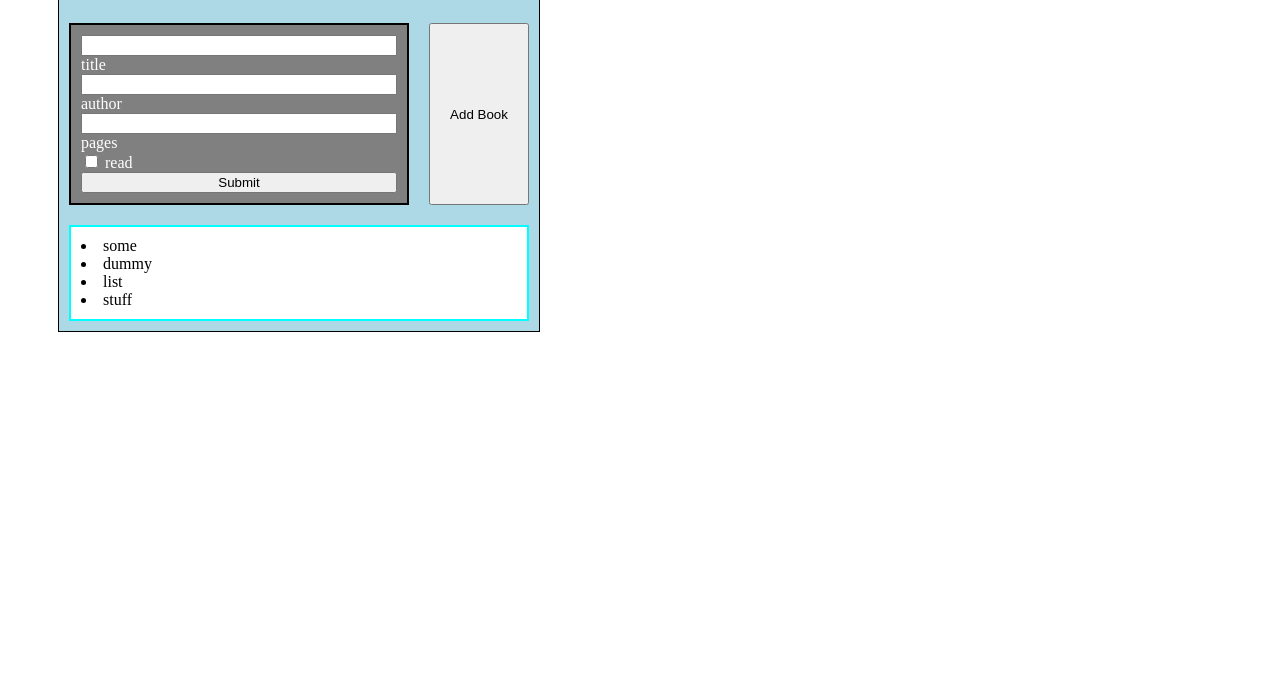
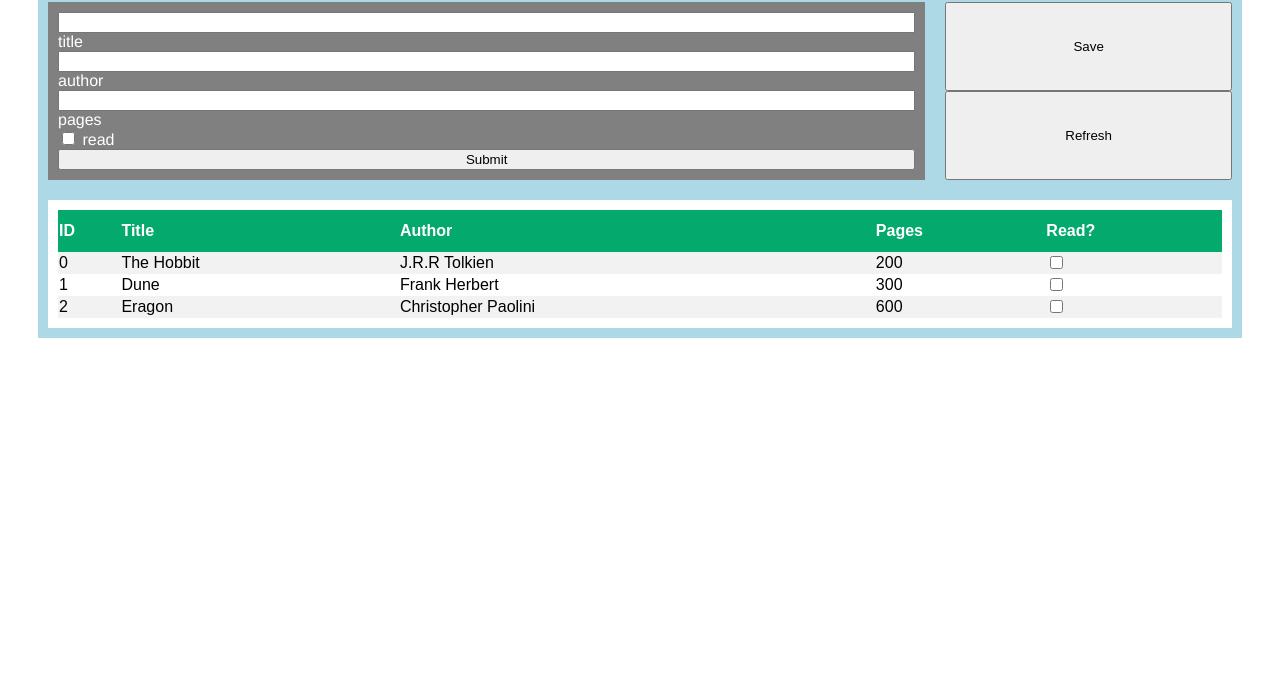
Before and after one commit to gl0bix/simpleLibrary, a plain HTML site: page index.html in a window 1280 px wide. Shown: the part 117-800 px from the top of the page. Drawn offline with Linux system fonts and the light colour scheme.

Commit message:
add and display books

```diff
--- a/index.html
+++ b/index.html
@@ -3,7 +3,6 @@
 <meta charset="UTF-8">
 <title>Library</title>
 <link rel="stylesheet" href="library.css">
-
 <body>
 
     <div class="container">
@@ -24,17 +23,15 @@
         </form>
 
         <div class="side" name="buttons">
-            <button class="button button-add">Add Book</button>
+            <button class="button button-save" id="save">Save</button>
+            <button class="button button-refresh" id="refresh">Refresh</button>
         </div>
         <div class="footer" name="libraryList" id="libraryList">
-            <li>some </li>
-            <li>dummy</li>
-            <li>list</li>
-            <li>stuff</li>
+            <table class="library-table" name="library-table" id="library-table">
+
+            </table>
         </div>
-
     </div>
-
     <script src="library.js"></script>
 </body>
 
--- a/library.css
+++ b/library.css
@@ -1,40 +1,59 @@
+body {
+    font-family: 'Franklin Gothic Medium', 'Arial Narrow', Arial, sans-serif;
+}
+
 .container {
-    margin: 50px;
+    margin: 30px;
     padding: 10px;
-    width: fit-content;
+    width: max;
     height: auto;
     background-color: lightblue;
     display: grid;
-    grid-template-columns: 100px 100px 100px 100px;
-    grid-template-rows: auto;
     grid-template-areas:
-    "header header header header"
-    "main main main sidebar"
-    "footer footer footer footer";
+    "h h h h"
+    "m m  m s"
+    "f f f f";
     gap: 20px;
-    border: 1px solid black;
 }
 
 .header {
-    grid-area: header;
+    grid-area: h;
 }
 .main {
     color: white;
     padding: 10px;
-    border: 2px solid black;
     background-color: grey;
     display: grid;
-    grid-area: main;
+    grid-area: m;
 }
 .side {
     display: grid;
-    grid-area: sidebar;
+    grid-area: s;
 }
 .footer {
+    display: grid;
     padding: 10px;
-    border: 2px solid cyan;
     background-color: white;
-    grid-area: footer;
+    grid-area: f;
+    align-content: stretch;
+}
+
+.library-table {
+    font-family: Arial, Helvetica, sans-serif;
+    border-collapse: collapse;
+    width: 100%;
+}
+
+.library-table tr:nth-child(even){background-color: #f2f2f2;}
+
+.library-table tr:hover {background-color: #ddd;}
+
+.library-table th{
+    padding-top: 12px;
+    padding-bottom: 12px;
+    text-align: left;
+    background-color: #04AA6D;
+    color: white;
 }
 
 .button {
@@ -42,7 +61,7 @@
 }
 
 .button:hover {
-  color: grey;
+    color: grey;
 }
 
 .button-add {
--- a/library.js
+++ b/library.js
@@ -8,11 +8,19 @@ const pagesInput = document.querySelector('#pages');
 const readInput = document.querySelector('#read');
 
 const submit = document.querySelector('#submit');
+const save = document.querySelector('#save');
+const refresh = document.querySelector('#refresh');
 
-let list = document.querySelector('#libraryList')
+let table = document.querySelector('#library-table');
+
+let ID = 0;
 
 const Book = {
+
+    //include shared variable for id
+
     init: function (title, author, pages, read) {
+        this.id = ID++;
         this.title = title;
         this.author = author;
         this.pages = pages;
@@ -40,11 +48,38 @@ function addBook(e) {
 }
 
 function displayBooks() {
-    let result = "";
+    //fix double entries
+    let result = `
+    <tr>
+        <th>ID</th>
+        <th>Title</th>
+        <th>Author</th>
+        <th>Pages</th>
+        <th>Read?</th>
+    </tr>`;
     myLibrary.forEach((el) => {
-        result += `<li> ${el.title}, ${el.author} ${el.pages}, ${el.read ? 'red it' : 'not read yet'}`
+        result += `
+        <tr data-id="${el.id}">
+            <td>${el.id}</td>
+            <td>${el.title}</td>
+            <td>${el.author}</td>
+            <td>${el.pages}</td>
+            <td><input type="checkbox" ${el.read}? checked: ></td>
+        </tr>`
     })
-    list.innerHTML = result;
+    table.innerHTML = result;
 }
 
+function saveLibrary(){
+    // save books in online storage
+}
+
+
 form.addEventListener('submit', addBook);
+refresh.addEventListener('click', displayBooks);
+save.addEventListener('click', saveLibrary);
+
+myLibrary.push(Object.create(Book).init("The Hobbit", "J.R.R Tolkien", 200, true));
+myLibrary.push(Object.create(Book).init("Dune", "Frank Herbert", 300, false));
+myLibrary.push(Object.create(Book).init("Eragon", "Christopher Paolini", 600, true));
+displayBooks();
```
